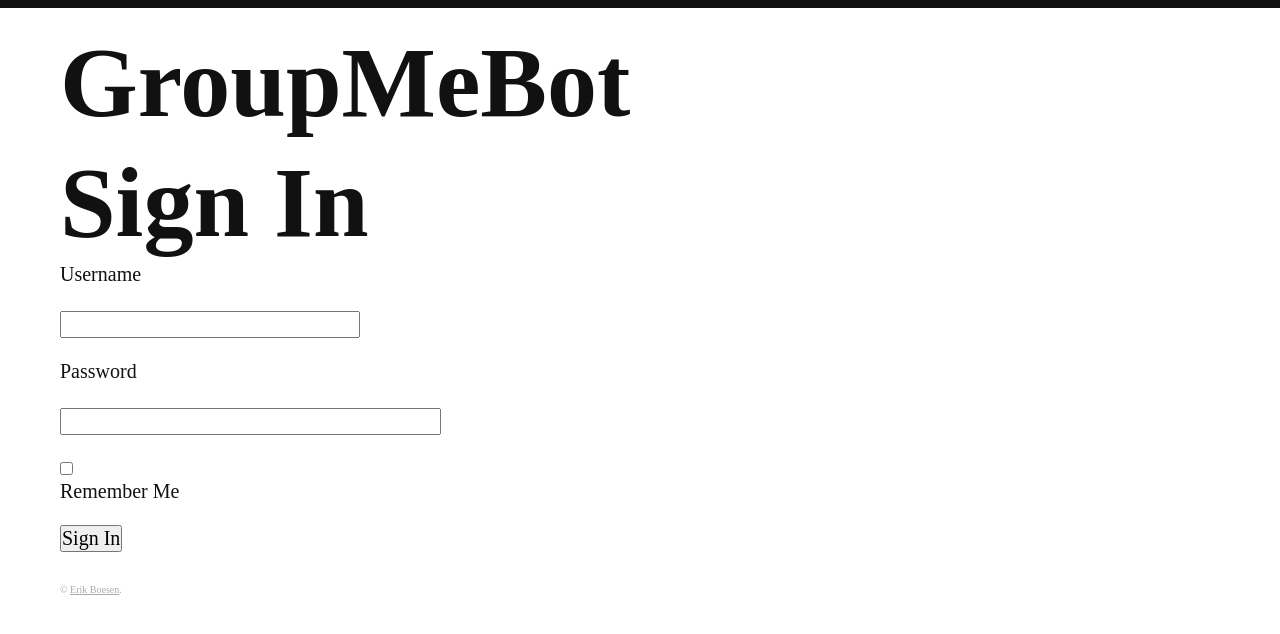
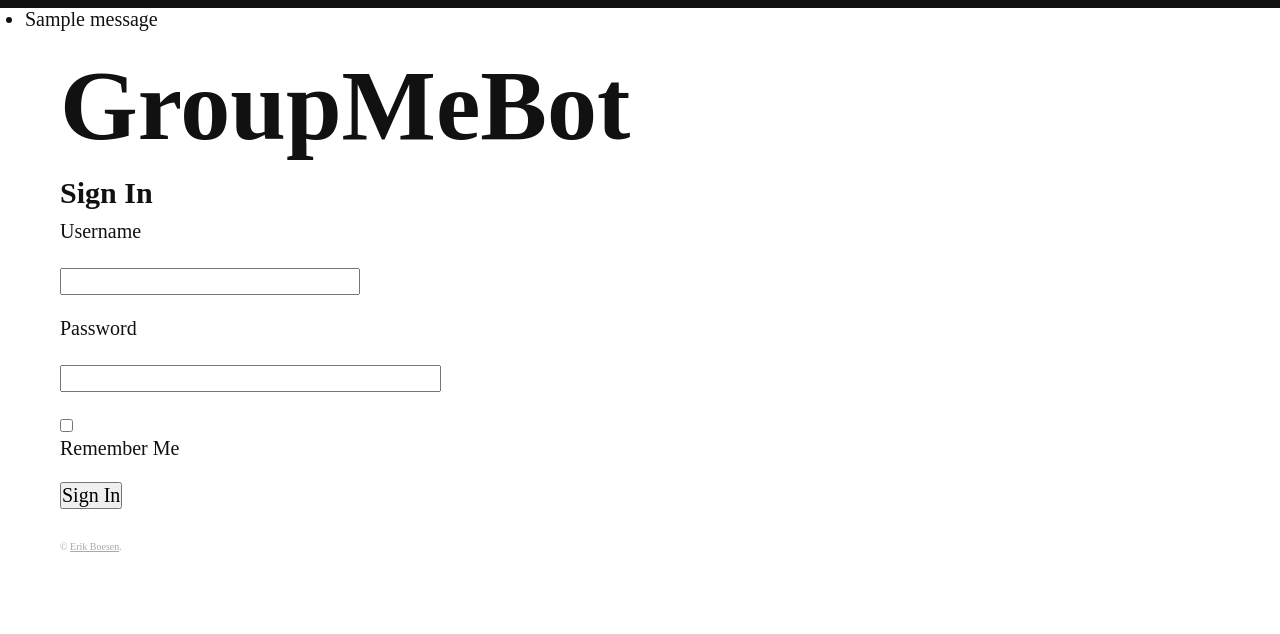
Before and after one commit to MeBots/MeBots, a Flask app: page /login in a window 1280 px wide. Shown: the top 634 px of the page. Run offline with Flask 2, Linux system fonts and the light colour scheme; tables that the repository leaves empty hold one stand-in row (values such as "Sample post"); one stand-in notice (Sample message) is shown; some web fonts are replaced.

Commit message:
Add more warnings

```diff
--- a/app.py
+++ b/app.py
@@ -1,6 +1,6 @@
 import os
 import requests
-from flask import Flask, request, render_template, redirect, abort, url_for
+from flask import Flask, request, render_template, redirect, abort, url_for, flash
 from werkzeug.security import generate_password_hash, check_password_hash
 from flask_login import LoginManager, login_required
 from flask_sqlalchemy import SQLAlchemy
--- /dev/null
+++ b/static/stylesheets/form.css
@@ -0,0 +1,4 @@
+form {}
+form .error {
+    color: #DD3333;
+}
--- a/templates/layout.html
+++ b/templates/layout.html
@@ -10,10 +10,22 @@
         <meta name="viewport" content="width=device-width">
         <meta name="theme-color" content="#00356b">
         <link rel="stylesheet" href="/static/stylesheets/main.css">
+        <link rel="stylesheet" href="/static/stylesheets/form.css">
         {% block head %}
         {% endblock %}
     </head>
     <body>
+        {% with messages = get_flashed_messages() %}
+            {% if messages %}
+                <ul>
+                    {% for message in messages %}
+                    <li>{{ message }}</li>
+                    {% endfor %}
+                </ul>
+            {% endif %}
+        {% endwith %}
+
+        {% block content %}{% endblock %}
         <header>
             <h1>GroupMeBot</h1>
         </header>
--- a/templates/login.html
+++ b/templates/login.html
@@ -1,16 +1,22 @@
 {% extends "layout.html" %}
 
 {% block main %}
-<h1>Sign In</h1>
+<h3>Sign In</h3>
 <form action="" method="post" novalidate>
     {{ form.hidden_tag() }}
     <p>
         {{ form.username.label }}<br>
         {{ form.username(size=32) }}
+        {% for error in form.username.errors %}
+        <span class="error">[{{ error }}]</span>
+        {% endfor %}
     </p>
     <p>
         {{ form.password.label }}<br>
         {{ form.password(size=32) }}
+        {% for error in form.password.errors %}
+        <span class="error">[{{ error }}]</span>
+        {% endfor %}
     </p>
     <p>{{ form.remember_me() }} {{ form.remember_me.label }}</p>
     <p>{{ form.submit() }}</p>
```
